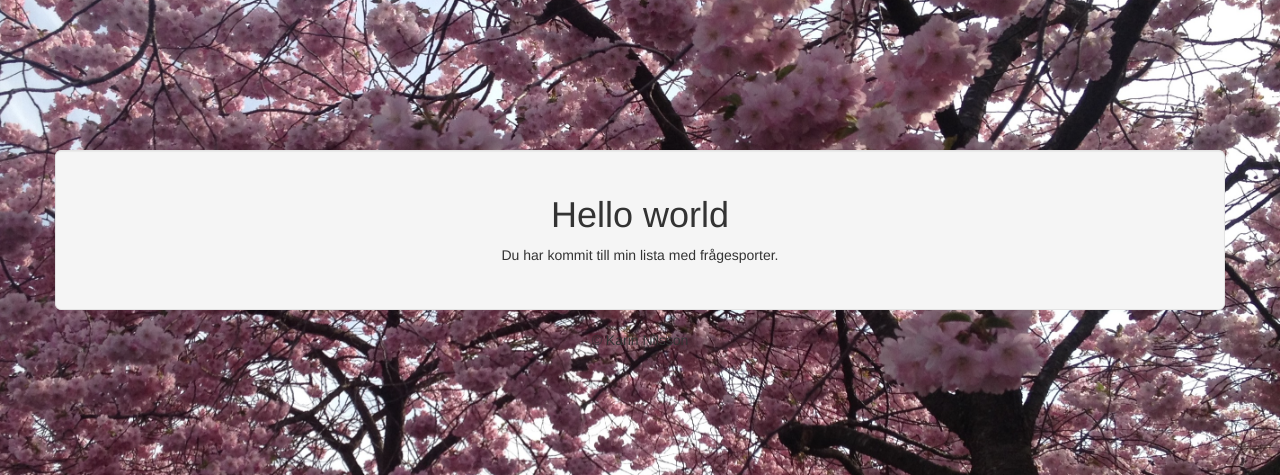
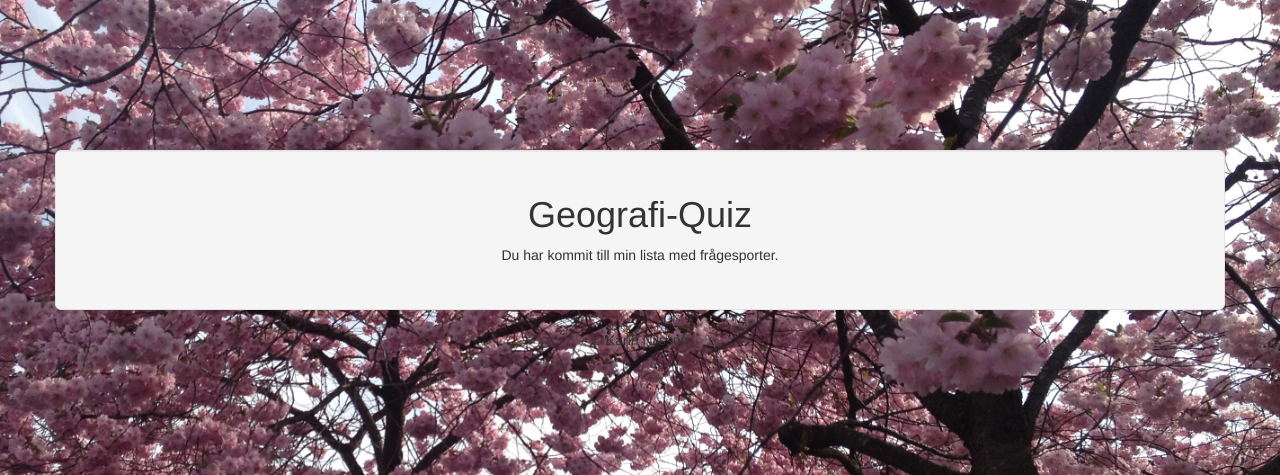
Before and after one commit to kanilss/quizproject, a Django app: page / in a window 1280 px wide. Shown: the part 150-625 px from the top of the page. Run offline with Django 3.2, Linux system fonts and the light colour scheme; data that the repository does not hold is empty; some libraries are stand-ins or nearby versions.

Commit message:
ändrat title

```diff
--- a/quiz/templates/quiz/start.html
+++ b/quiz/templates/quiz/start.html
@@ -13,7 +13,7 @@
 <body>
 	<div class="container">
 		<div class="row well well-lg">
-			<h1>Hello world</h1>
+			<h1>Geografi-Quiz</h1>
 			<p>
 				Du har kommit till min lista med frågesporter.
 			</p>
```
